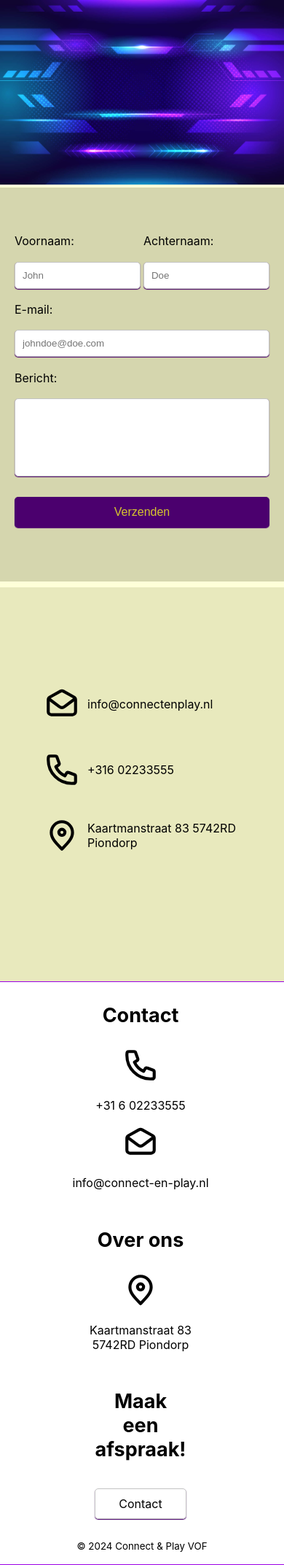
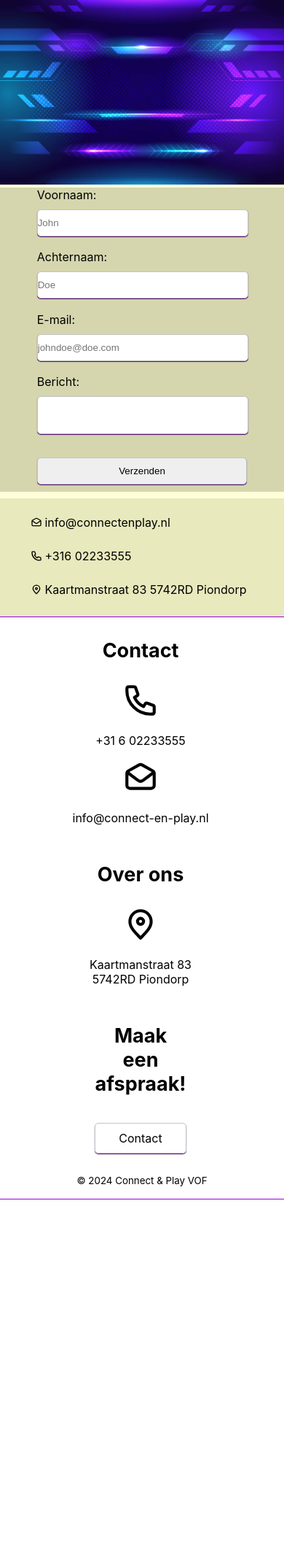
Before and after one commit to boonsboos/connect-play, a PHP site: page /contact.html in a window 390 px wide. Shown: the part 84-2229 px from the top of the page at 73% size. After the commit the page ends 1728 px from the top, so only its background shows below. Run offline with PHP 8.4, Linux system fonts and the light colour scheme.

Commit message:
Responsive contactpage, javascript check for form value (#12)
* Contactform responsive

* Contactpage responsive, javaScript check for value inputfield

---------

Co-authored-by: mastermooss <mastermoos@gmail.com>

```diff
--- a/contact.html
+++ b/contact.html
@@ -1,124 +1,86 @@
 <!DOCTYPE html>
 <html lang="nl">
+
 <head>
 	<meta charset="UTF-8" />
 	<meta name="viewport" content="width=device-width, initial-scale=1.0" />
 	<link rel="stylesheet" href="style.css" type="text/css" />
 	<title>Contact</title>
 </head>
+
 <body>
 	<header class="flex justify-center">
-			<div
-				id="header-container"
-				class="flex mb-col-12 col-6 justify-center align-center"
-			>
+		<div id="header-container" class="flex mb-col-12 col-6 justify-center align-center">
 			<!-- make the logo and title a home page link -->
 			<a id="home-link" href="index.html">
 				<div class="flex justify-center col-12">
-						<img
-							src="images/c&p-logo.svg"
-							alt="Connect & Play logo"
-						/>
+					<img src="images/c&p-logo.svg" alt="Connect & Play logo" />
 					<p class="">Connect & Play</p>
 				</div>
 			</a>
 
 			<div id="page-links" class="flex offset mb-col-12">
 				<a href="diensten.html">Diensten</a>
-					<a href="OverOns.html">Over Ons</a>
+				<a href="overons.html">Over Ons</a>
 				<a href="contact.html">Contact</a>
 			</div>
 		</div>
 	</header>
-		<img
-			src="images/bannerImg.jpg"
-			alt="Banner afbeelding"
-			class="banner-img"
-		/>
+	<img src="images/bannerImg.jpg" alt="Banner afbeelding" class="banner-img" />
 
 	<section id="contact-container" class="flex justify-center">
-      <div id="form-box" class="flex justify-center">
-        <form class="flex justify-center">
-          <div class="full-name flex">
-            <div class="name-field flex">
+		<form id="form-box" class="col-4 flex justify-center">
+			<div class="full-name col-9 flex">
+				<div class="mb-col-9 col-6">
 					<label for="first-name">Voornaam:</label>
-              <input
-                id="first-name"
-                class="input"
-                type="text"
-                name="first-name"
-                placeholder="John"
-              />
+					<input id="first-name" class="input" type="text" name="first-name" placeholder="John" />
 				</div>
-
-            <div class="name-field flex">
+				<div class="mb-col-9 col-6">
 					<label for="last-name">Achternaam:</label>
-              <input
-                id="last-name"
-                class="input"
-                type="text"
-                name="last-name"
-                placeholder="Doe"
-              />
+					<input id="last-name" class="input" type="text" name="last-name" placeholder="Doe">
 				</div>
 			</div>
-
+			<div class="mb-col-9 col-9">
 				<label for="email">E-mail:</label>
-          <input
-            id="email"
-            class="input"
-            type="email"
-            name="email"
-            placeholder="johndoe@doe.com"
-          />
-
+				<input id="email" class="input" type="email" name="email" placeholder="johndoe@doe.com">
+			</div>
+			<div class="mb-col-9 col-9">
 				<label for="message">Bericht:</label>
 				<textarea id="message" class="input" name="message"></textarea>
+			</div>
+			<div class="send-message mb-col-9 col-6">
+				<button class="button" type="submit">Verzenden</button>
+			</div>
+		</form>
 
-          <button class="button" type="submit">Verzenden</button>
-        </form>
-      </div>
-
-      <div id="contact-info-box" class="flex justify-center">
-        <ul>
-          <li>
-            <img
-              class="contact-img"
-              src="images/iconEmail.svg"
-              alt="Mailadres"
-            />
+		<div id="contact-info-box" class="col-4 flex">
+			<ul class="flex justify-center align-center">
+				<li class="mb-col-12 col-12 flex align-center">
+					<img class="contact-img" src="images/iconEmail.svg" alt="Mailadres">
 					<span>info@connectenplay.nl</span>
 				</li>
-          <li>
-            <img
-              class="contact-img"
-              src="images/iconPhone.svg"
-              alt="Telefoonnummer"
-            />
+				<li class="mb-col-12 col-12 flex align-center">
+					<img class="contact-img" src="images/iconPhone.svg" alt="Telefoonnummer">
 					<span>+316 02233555</span>
 				</li>
-          <li>
-            <img
-              class="contact-img"
-              src="images/iconLocation.svg"
-              alt="Locatie"
-            />
+				<li class="mb-col-12 col-12 flex align-center">
+					<img class="contact-img" src="images/iconLocation.svg" alt="Locatie">
 					<span>Kaartmanstraat 83 5742RD Piondorp</span>
 				</li>
 			</ul>
 		</div>
 	</section>
+
 	<footer>
 		<div id="footer-container" class="flex justify-center">
 			<div id="footer-sections" class="col-9 flex text-center">
 				<div class="mb-col-12 col-4">
-					<a href="contact.html"><h3 id="contact">Contact</h3></a>
+					<a href="contact.html">
+						<h3 id="contact">Contact</h3>
+					</a>
 					<ul>
 						<li>
-							<img
-								src="images/iconPhone.svg"
-								alt="Telefoon"
-							/>
+							<img src="images/iconPhone.svg" alt="Telefoon" />
 							<p>+31 6 02233555</p>
 						</li>
 						<li>
@@ -128,15 +90,12 @@
 					</ul>
 				</div>
 				<div class="mb-col-12 col-4">
-					<a href="OverOns.html"
-						><h3 id="over-ons">Over ons</h3></a
-					>
+					<a href="OverOns.html">
+						<h3 id="over-ons">Over ons</h3>
+					</a>
 					<ul>
 						<li>
-							<img
-								src="images/iconLocation.svg"
-								alt="Location"
-							/>
+							<img src="images/iconLocation.svg" alt="Location" />
 						</li>
 						<li>
 							<p>
@@ -164,4 +123,5 @@
 
 	<script src="script.js" type="text/javascript"></script>
 </body>
+
 </html>
--- a/script.js
+++ b/script.js
@@ -0,0 +1,19 @@
+document.getElementById('form-box').addEventListener('submit', function (event) {
+    let inputFields = this.querySelectorAll('#form-box input, #form-box textarea');
+    let valueFields = true;
+
+    for (let i = 0; i < inputFields.length; i++) {
+        inputFields[i].classList.remove('emptyField');
+
+        if (inputFields[i].value === "") {
+            inputFields[i].classList.add('emptyField');
+            valueFields = false;
+        }
+    }
+    if (!valueFields) {
+        event.preventDefault();
+        alert("Vul alle velden in.");
+    } else {
+        alert("Formulier succesvol ingediend!");
+    }
+});
--- a/style.css
+++ b/style.css
@@ -66,8 +66,8 @@ a {
 }
 
 .contact-img {
-	width: 50px;
-	height: 50px;
+	width: 4vw;
+	height: 4vh;
 }
 
 /* classes for interactive elements (buttons, input fields) */
@@ -75,7 +75,7 @@ a {
 .input,
 .button {
 	width: 100%;
-	padding: 10px;
+	padding: 10px 0;
 	margin: 10px 0;
 	border: 1px solid #c3c3c3;
 	border-radius: 5px;
@@ -94,6 +94,10 @@ a {
   height: 4rem;
   padding: 0 1.6rem;
   text-align: center;
+}
+
+.emptyField {
+	border: 2px solid #ff0000;
 }
 
 /* spacing and alignment classes */
@@ -166,6 +170,7 @@ footer {
 }
 
 /* Homepage */
+
 .home-info-box {
 	flex-direction: column;
 	border: 1px solid var(--accent);
@@ -174,78 +179,8 @@ footer {
 	text-wrap: wrap;
 }
 
-/* Contactpage */
-#contact-container {
-	column-gap: 0;
-}
+/* dienstenpage */
 
-#form-box, #contact-info-box {
-	align-items: center;
-	width: 550px;
-	height: 500px;
-	padding: 20px;
-}
-
-/* formbox */
-#form-box {
-	display: flex;
-	flex-direction: column;
-	align-items: center;
-	background-color: #d5d6ae;
-}
-
-#form-box .full-name .name-field {
-	flex: 1;
-}
-
-#form-box #message {
-	height: 10vh;
-}
-
-#form-box label {
-	width: 100%;
-}
-
-#form-box .button {
-	background-color: #4b006e;
-	color: #d6c52e;
-	font-size: 16px;
-	padding: 12px 20px;
-	border: none;
-	border-radius: 5px;
-	cursor: pointer;
-}
-
-#form-box .button:hover {
-	background-color: #5d0d82;
-	color: #d6c52e;
-}
-
-/* conctactbox */
-#contact-info-box {
-	background-color: #e8e9bd;
-}
-
-#contact-info-box ul {
-	list-style: none;
-}
-
-#contact-info-box li {
-	display: flex;
-	align-items: center;
-	margin-bottom: 40px;
-}
-
-#contact-info-box li:hover {
-	transform: scale(1.2) translateX(20px);
-	transition: transform 0.5s ease;
-}
-
-#contact-info-box li span {
-	margin-left: 10px;
-}
-
-/* dienstenpage */
 #diensten-container {
 	column-gap: 0;
 }
@@ -296,6 +231,7 @@ footer {
 }
 
 /* overonspage */
+
 #overons {
 	display: flex;
 	flex-wrap: wrap;
@@ -315,6 +251,38 @@ footer {
 
 #overons-child img {
 	max-width: 100%;
+}
+
+/* Contactpage */
+
+#contact-container {
+	column-gap: 0;
+}
+
+#form-box {
+	background-color: #d5d6ae;
+
+}
+
+#contact-info-box {
+	background-color: #e8e9bd;
+}
+
+#contact-info-box ul {
+	list-style: none;
+}
+
+#contact-info-box li {
+	margin-bottom: 1vw;
+}
+
+#contact-info-box li:hover {
+	transform: scale(1.2) translateX(20px);
+	transition: transform 0.5s ease;
+}
+
+#form-box .full-name {
+	justify-content: space-between;
 }
 
 @media only screen and (min-width: 576px) {
@@ -426,6 +394,10 @@ footer {
 	.mb-offset-9 {
 		margin-left: 75%;
 	}
+
+	#form-box .full-name {
+		justify-content: center;
+	}
 }
 
 /*
```
Lines whose indentation alone changed are shown as unchanged.
